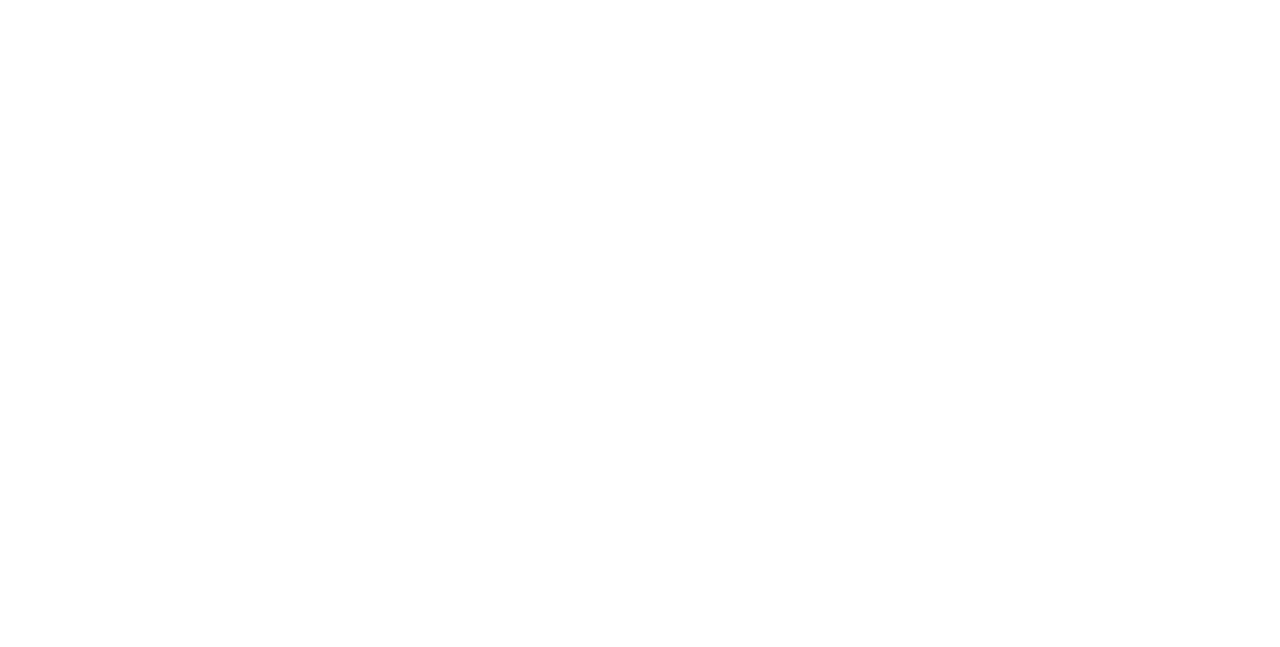
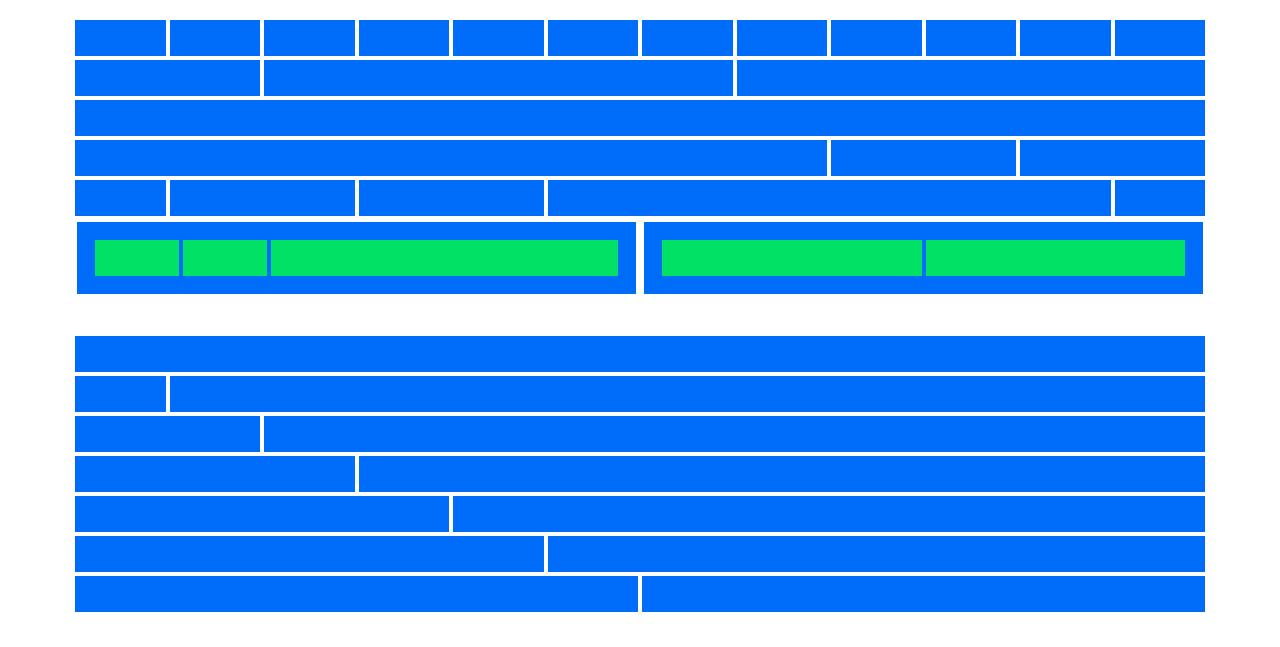
Before and after one commit to cinvenz/html-css-12bool, a plain HTML site: page index.html in a window 1280 px wide. Drawn offline with Linux system fonts and the light colour scheme.

Commit message:
inserita struttura secondo container

```diff
--- a/css/style.css
+++ b/css/style.css
@@ -9,3 +9,12 @@
     border: 2px solid white;
     height: 40px;
 }
+
+.div-green {
+    background-color: rgba(0,225,101,255);
+    border: 2px solid rgba(0,108,250,255);
+}
+
+.h-fixed {
+    height: 80px;
+}
--- a/index.html
+++ b/index.html
@@ -10,5 +10,95 @@
 </head>
 <body>
 
+    <!-- primo container -->
+    <div class="container">
+        <div class="row">
+            <div class="col-1"></div>
+            <div class="col-1"></div>
+            <div class="col-1"></div>
+            <div class="col-1"></div>
+            <div class="col-1"></div>
+            <div class="col-1"></div>
+            <div class="col-1"></div>
+            <div class="col-1"></div>
+            <div class="col-1"></div>
+            <div class="col-1"></div>
+            <div class="col-1"></div>
+            <div class="col-1"></div>
+
+            <div class="col-2"></div>
+            <div class="col-5"></div>
+            <div class="col-5"></div>
+
+            <div class="col-12"></div>
+
+            <div class="col-8"></div>
+            <div class="col-2"></div>
+            <div class="col-2"></div>
+
+            <div class="col-1"></div>
+            <div class="col-2"></div>
+            <div class="col-2"></div>
+            <div class="col-6"></div>
+            <div class="col-1"></div>
+
+            <div class="col-6 h-fixed">
+                <div class="h-100 row ">
+                    <div class="h-100 col-2 div-green"></div>
+                    <div class="h-100 col-2 div-green"></div>
+                    <div class="h-100 col-8 div-green"></div>
+                </div>
+            </div>
+            <div class="col-6 h-fixed">
+                <div class="h-100 row ">
+                    <div class="h-100 col-6 div-green"></div>
+                    <div class="h-100 col-6 div-green"></div>
+
+                </div>
+            </div>
+        </div>
+    </div>
+
+    <!-- secondo container -->
+    <div class="container">
+        <div class="row">
+            <div class="col-12"></div>
+
+            <div class="col-1"></div>
+            <div class="col-11"></div>
+
+            <div class="col-2"></div>
+            <div class="col-10"></div>
+
+            <div class="col-3"></div>
+            <div class="col-9"></div>
+
+            <div class="col-4"></div>
+            <div class="col-8"></div>
+
+            <div class="col-5"></div>
+            <div class="col-7"></div>
+
+            <div class="col-6"></div>
+            <div class="col-6"></div>
+        </div>
+    </div>
+
+    <!-- terzo container offset -->
+    <div class="container">
+        <div class="row">
+            <div class="offset-11 col-1"></div>
+            <div class="offset-10 col-2"></div>
+            <div class="offset-9 col-3"></div>
+            <div class="offset-8 col-4"></div>
+            <div class="offset-7 col-5"></div>
+            <div class="offset-6 col-6"></div>
+            <div class="offset-5 col-7"></div>
+            <div class="offset-4 col-8"></div>
+            <div class="offset-3 col-9"></div>
+            <div class="offset-2 col-10"></div>
+            <div class="offset-1 col-11"></div>
+        </div>
+    </div>
 </body>
 </html>
```
